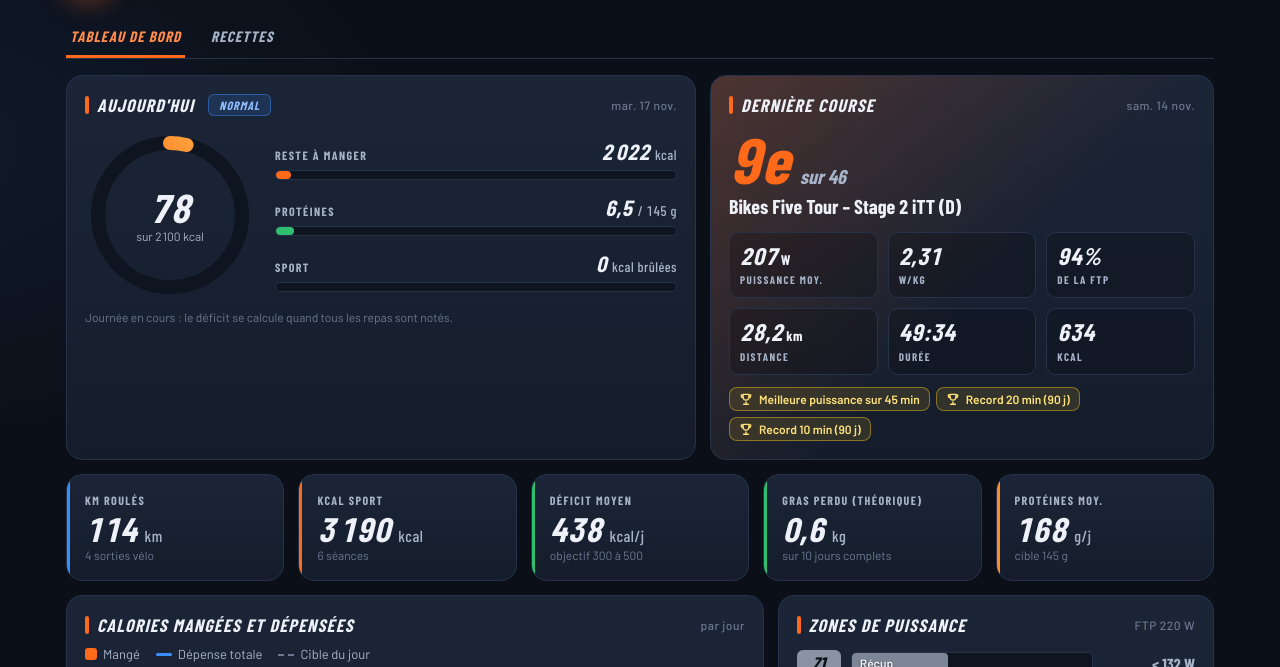
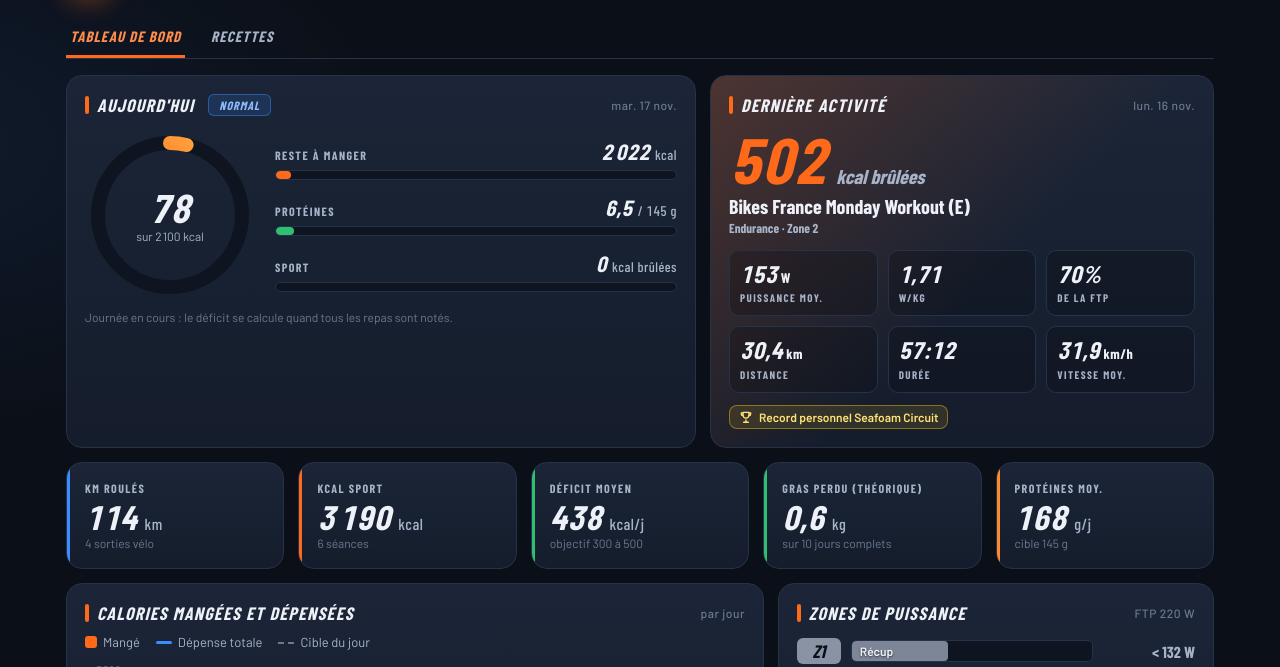
Before and after one commit to rossijarod8-creator/tableaueffort, a plain HTML site: page index.html in a window 1280 px wide. Shown: the part 74-741 px from the top of the page. Drawn offline with nearby package versions, Linux system fonts and the light colour scheme; a web font is replaced by a local one.

Commit message:
Bloc « Dernière activité » : affiche la séance la plus récente
Co-Authored-By: Claude Sonnet 5.5 <noreply@anthropic.com>
Claude-Session: https://claude.ai/code/session_01Xe2mLGGJxHAYYVC6KJvrh9

```diff
--- a/index.html
+++ b/index.html
@@ -97,7 +97,7 @@ header{display:flex;flex-wrap:wrap;align-items:center;justify-content:space-betw
 .daytag.normal{background:rgba(58,141,255,.15);color:#8fbcff;border:1px solid rgba(58,141,255,.45)}
 .note{color:var(--muted);font-size:12px;margin-top:10px}
 
-/* Dernière course */
+/* Dernière activité */
 .race{background:
   linear-gradient(135deg,rgba(255,106,26,.22),transparent 55%),
   linear-gradient(180deg,var(--panel2),var(--panel))}
@@ -308,23 +308,37 @@ document.getElementById('chips').innerHTML = `
     <p class="note">${enCours?"Journée en cours : le déficit se calcule quand tous les repas sont notés.":"Déficit du jour : "+fr(j.deficit)+" kcal."}</p>`;
 })();
 
-/* Dernière course */
+/* Dernière activité */
 (function(){
-  const courses = D.seances.filter(s=>s.classement);
-  const s = courses[courses.length-1] || D.seances[D.seances.length-1];
-  const [pos, tot] = (s.classement||'– / –').split('/').map(x=>x.trim());
+  const list = [...D.seances].sort((a,b)=>a.date<b.date?-1:a.date>b.date?1:0);
+  const s = list[list.length-1];
+  const typeLbl = {course:'Course', seuil:'Séance au seuil', endurance:'Endurance', muscu:'Muscu'};
+  const unit = (v,u)=>`${v}<small style="font-size:14px;font-style:normal"> ${u}</small>`;
+  let head;
+  if (s.classement) {
+    const [pos, tot] = s.classement.split('/').map(x=>x.trim());
+    head = `<div class="pos"><span class="num">${pos}</span><span>sur ${tot}</span></div>`;
+  } else {
+    head = `<div class="pos"><span class="num">${fr(s.kcal)}</span><span>kcal brûlées</span></div>`;
+  }
+  const st = [];
+  if (s.watts) {
+    st.push([unit(s.watts,'W'),'Puissance moy.']);
+    st.push([(s.watts/P.poids).toFixed(2).replace('.',','),'W/kg']);
+    st.push([Math.round(s.watts/P.ftp*100)+'%','de la FTP']);
+  }
+  if (s.km) st.push([unit(fr1(s.km),'km'),'Distance']);
+  if (s.duree) st.push([s.duree.replace(/^0:/,''),'Durée']);
+  if (s.vitesse) st.push([unit(fr1(s.vitesse),'km/h'),'Vitesse moy.']);
+  if (s.denivele) st.push([unit(fr(s.denivele),'m'),'Dénivelé +']);
+  if (s.classement || !st.length) st.push([fr(s.kcal),'kcal']);
+  const stats = st.slice(0,6).map(([n,l])=>`<div class="stat"><span class="num">${n}</span><span class="lbl">${l}</span></div>`).join('');
+  const sub = [typeLbl[s.type]||'', s.zone?('Zone '+s.zone):''].filter(Boolean).join(' · ');
   document.getElementById('racePanel').innerHTML = `
-    <h2><span class="bar"></span>Dernière course<small>${dLong(s.date)}</small></h2>
-    <div class="pos"><span class="num">${pos}</span><span>sur ${tot}</span></div>
-    <div class="title">${s.titre}</div>
-    <div class="stats">
-      <div class="stat"><span class="num">${s.watts??'–'}<small style="font-size:14px;font-style:normal"> W</small></span><span class="lbl">Puissance moy.</span></div>
-      <div class="stat"><span class="num">${s.watts?(s.watts/P.poids).toFixed(2).replace('.',','):'–'}</span><span class="lbl">W/kg</span></div>
-      <div class="stat"><span class="num">${s.watts?Math.round(s.watts/P.ftp*100)+'%':'–'}</span><span class="lbl">de la FTP</span></div>
-      <div class="stat"><span class="num">${s.km?fr1(s.km):'–'}<small style="font-size:14px;font-style:normal"> km</small></span><span class="lbl">Distance</span></div>
-      <div class="stat"><span class="num">${s.duree?s.duree.replace(/^0:/,''):'–'}</span><span class="lbl">Durée</span></div>
-      <div class="stat"><span class="num">${fr(s.kcal)}</span><span class="lbl">kcal</span></div>
-    </div>
+    <h2><span class="bar"></span>Dernière activité<small>${dLong(s.date)}</small></h2>
+    ${head}
+    <div class="title">${s.titre}${sub?`<div style="font-size:13px;color:var(--ink2);font-weight:600;margin-top:2px">${sub}</div>`:''}</div>
+    <div class="stats">${stats}</div>
     <div class="badges">${(s.records||[]).map(r=>`<span class="badge"><svg width="14" height="14" viewBox="0 0 24 24" fill="none" stroke="currentColor" stroke-width="2.4" stroke-linecap="round" stroke-linejoin="round"><path d="M8 21h8M12 17v4M7 4h10v5a5 5 0 0 1-10 0V4zM17 5h3v2a3 3 0 0 1-3 3M7 5H4v2a3 3 0 0 0 3 3"/></svg>${r}</span>`).join('')}</div>`;
 })();
 
```
